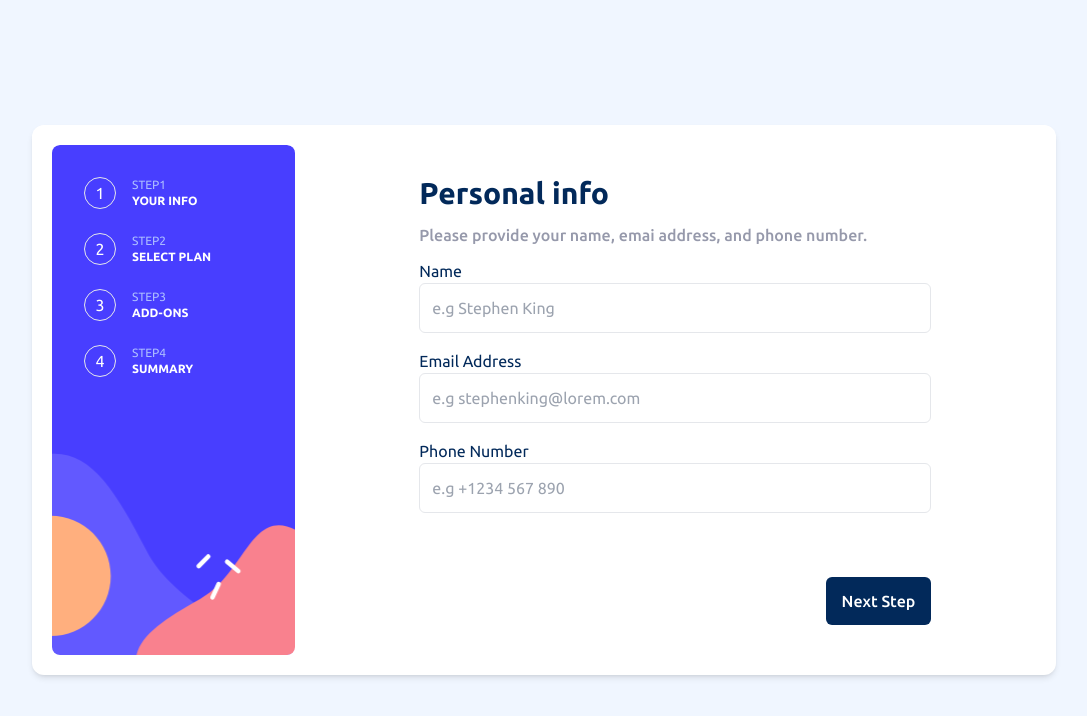
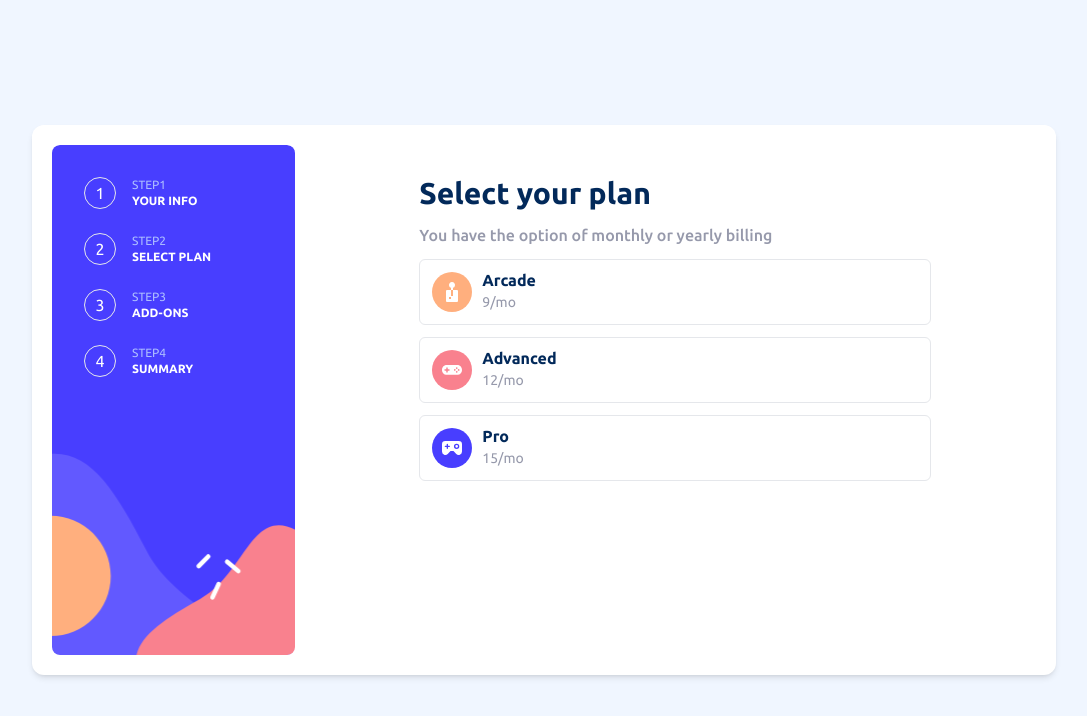
Before and after one commit to HenryAprendo/multi-step-forms, an Angular app: page / in a window 1280 px wide. Shown: the top 716 px of the page, without its empty margins (96-1183 px from the left). Built offline with nearby package versions, Linux system fonts and the light colour scheme.

Commit message:
Creación del componente para seleccionar el plan

```diff
--- a/src/app/app-routing.module.ts
+++ b/src/app/app-routing.module.ts
@@ -1,11 +1,12 @@
 import { NgModule } from '@angular/core';
 import { RouterModule, Routes } from '@angular/router';
 import { PersonalInfoComponent } from './components/personal-info/personal-info.component';
+import { SelectPlanComponent } from './components/select-plan/select-plan.component';
 
 const routes: Routes = [
   {
     path: '',
-    component: PersonalInfoComponent
+    component: SelectPlanComponent
   }
 ];
 
--- /dev/null
+++ b/src/app/components/select-plan/select-plan.component.html
@@ -0,0 +1,20 @@
+
+<app-frame>
+  <section class="w-full h-full">
+    <app-form-title>Select your plan</app-form-title>
+    <app-form-description>You have the option of monthly or yearly billing</app-form-description>
+
+    <ul class="space-y-3">
+      <li *ngFor="let plan of plans" class="cursor-pointer">
+        <app-card-plan
+          [plan]="plan"
+          [choosePlan]="chooseMonthYearly"
+          (onSelect)="onPlantSelected($event)"
+          [planId]="selectedId"
+        >
+        </app-card-plan>
+      </li>
+    </ul>
+
+  </section>
+</app-frame>
--- /dev/null
+++ b/src/app/components/select-plan/select-plan.component.ts
@@ -0,0 +1,37 @@
+import { Component, Input } from '@angular/core';
+import { CommonModule } from '@angular/common';
+
+import { FrameComponent } from './../shared/frame/frame.component';
+import { ButtonActionComponent } from './../shared/button-action/button-action.component';
+import { FormDescriptionComponent } from './../shared/form-description/form-description.component';
+import { FormTitleComponent } from './../shared/form-title/form-title.component';
+import { CardPlanComponent } from './../shared/card-plan/card-plan.component';
+
+import { plans, Plan} from './../../data/plans';
+
+@Component({
+  selector: 'app-select-plan',
+  standalone: true,
+  imports: [CommonModule, FrameComponent, ButtonActionComponent, FormDescriptionComponent, FormTitleComponent, CardPlanComponent],
+  templateUrl: './select-plan.component.html',
+  styleUrls: ['./select-plan.component.scss']
+})
+export class SelectPlanComponent {
+
+  plans: Plan[] = plans.slice();
+
+  planSelected!:Plan;
+
+  selectedId = 0;
+
+  chooseMonthYearly = false;
+
+  toggleChooseMonthYearly() {
+    this.chooseMonthYearly = !this.chooseMonthYearly;
+  }
+
+  onPlantSelected(id:number){
+    this.selectedId = id;
+  }
+
+}
--- /dev/null
+++ b/src/app/components/shared/card-plan/card-plan.component.ts
@@ -0,0 +1,43 @@
+import { Component, EventEmitter, Input, Output } from '@angular/core';
+import { CommonModule } from '@angular/common';
+import { Plan } from 'src/app/data/plans';
+
+@Component({
+  selector: 'app-card-plan',
+  standalone: true,
+  imports: [CommonModule],
+  template: `
+    <article
+      *ngIf="plan"
+      (click)="selectedPlan()"
+      class="flex gap-x-2.5 border p-3 rounded-md"
+      [ngClass]="planId === plan.id ? 'bg-magnolia border-marine-blue' : '' "
+    >
+      <figure>
+        <img [src]="plan.image" [alt]="plan.title">
+      </figure>
+      <div class="-mt-1">
+        <h2 class="text-marine-blue text-base font-semibold mb-0" >{{plan.title}}</h2>
+        <p class="text-cool-gray text-sm" >{{choosePlan ? plan.cost * 10 : plan.cost}}{{choosePlan ? '/yr' : '/mo'}}</p>
+        <p class="text-xs text-marine-blue font-medium" *ngIf="choosePlan">{{plan.promotions}}</p>
+      </div>
+    </article>
+  `,
+  styles: [
+  ]
+})
+export class CardPlanComponent {
+
+  @Input() plan!:Plan;
+
+  @Input() choosePlan:boolean = true;
+
+  @Input() planId:number = 0;
+
+  @Output() onSelect = new EventEmitter<number>();
+
+  selectedPlan() {
+    this.onSelect.emit(this.plan.id);
+  }
+
+}
--- /dev/null
+++ b/src/app/data/plans.ts
@@ -0,0 +1,32 @@
+
+export interface Plan {
+  id: number;
+  title: string;
+  cost: number;
+  promotions: string;
+  image: string;
+}
+
+export const plans:Plan[] = [
+  {
+    id: 1,
+    title: 'Arcade',
+    cost: 9,
+    promotions: '2 months free',
+    image: './../../assets/images/icon-arcade.svg'
+  },
+  {
+    id: 2,
+    title: 'Advanced',
+    cost: 12,
+    promotions: '2 months free',
+    image: './../../assets/images/icon-advanced.svg'
+  },
+  {
+    id: 3,
+    title: 'Pro',
+    cost: 15,
+    promotions: '2 months free',
+    image: './../../assets/images/icon-pro.svg'
+  },
+];
```
Also changed, not shown: src/app/components/select-plan/select-plan.component.scss (added), 2 other files (tests, documents, lock files or other folders).
